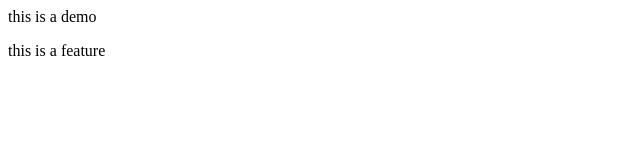
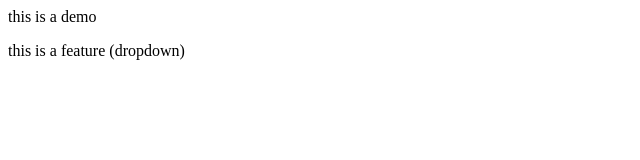
Before and after one commit to neeraj-25/local-repo, a plain HTML site: page index.html in a window 1280 px wide. Shown: the full height of the page, 0-640 px from the left. Drawn offline with Linux system fonts and the light colour scheme.

Commit message:
added dropdown

```diff
--- a/index.html
+++ b/index.html
@@ -1,2 +1,2 @@
 <p>this is a demo</p>
-<p>this is a feature</p>
+<p>this is a feature (dropdown)</p>
```
